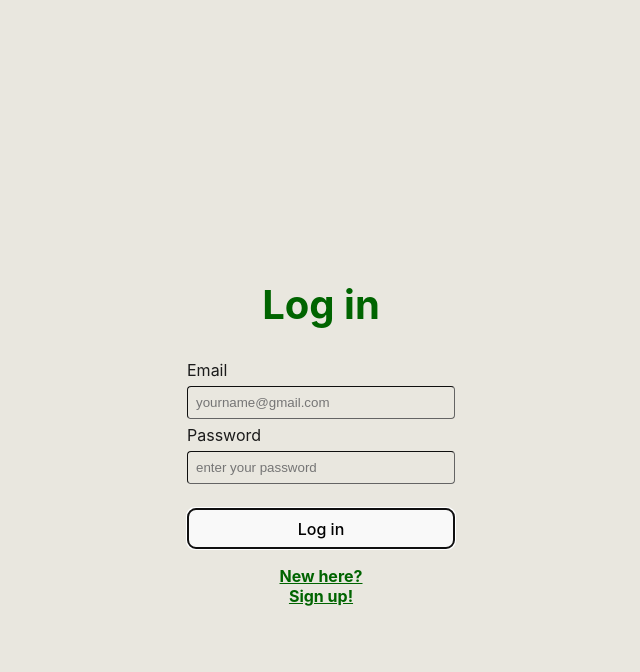
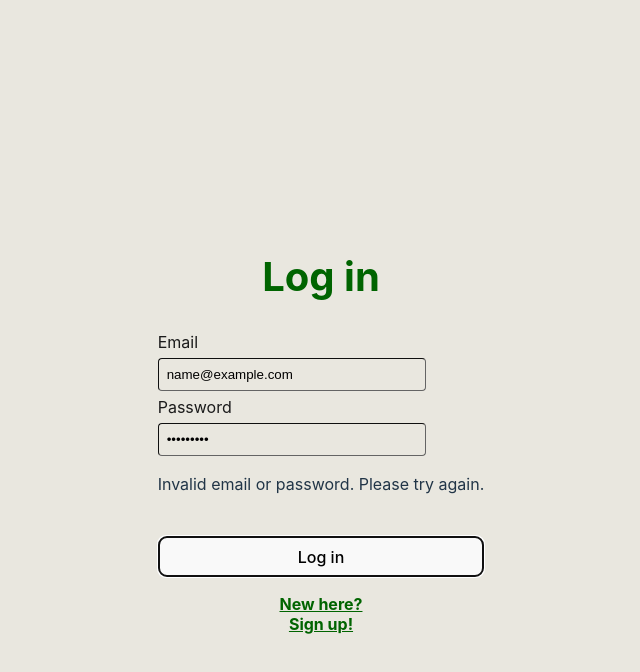
Before and after one commit to TechLabs-Berlin/ws24-skillswap, a React (Vite) app in the folder frontend/: page / in a window 1280 px wide. Both pictures are taken after typing "name@example.com", "Sample123" into the empty fields and a click on the button "Log in". Shown: the top 672 px of the page, without its empty margins (319-959 px from the left). Built offline with nearby package versions, Linux system fonts and the light colour scheme; no server answers.

Commit message:
connect server test 1

```diff
--- a/frontend/index.html
+++ b/frontend/index.html
@@ -2,7 +2,7 @@
 <html lang="en">
   <head>
     <meta charset="UTF-8" />
-    <link rel="icon" type="image/svg+xml" href="/frontend/src/assets/LogoGreen.svg" />
+    <link rel="icon" type="image/svg+xml" href="LogoGreen.svg" />
     <meta name="viewport" content="width=device-width, initial-scale=1.0" />
     <title>Skill Swap</title>
   </head>
--- a/frontend/package.json
+++ b/frontend/package.json
@@ -10,6 +10,7 @@
     "preview": "vite preview"
   },
   "dependencies": {
+    "axios": "^1.6.7",
     "react": "^18.2.0",
     "react-dom": "^18.2.0"
   },
--- a/frontend/src/App.jsx
+++ b/frontend/src/App.jsx
@@ -1,7 +1,7 @@
 import { useState } from 'react'
 import './App.css';
-import { Login } from './Login';
-import { Register } from './Register';
+import { Login } from './form/login/Login';
+import { Register } from './form/registration/Register';
 
 function App() {
   const [currentForm, setCurrentForm] = useState('login');
--- a/frontend/src/Login.jsx
+++ /dev/null
@@ -1,26 +0,0 @@
-import React, { useState} from "react";
-
-export const Login = (props) => {
-  const [email, setEmail] = useState('');
-  const [pass, setPass] = useState('');
-
-  const handleSubmit = (e) => {
-    e.preventDefault();
-    console.log(email);
-  }
-
-  return(
-    <div className="auth-form-container">
-      <h1 className="form-title">Log in</h1>
-      <form className="login-form" onSubmit={handleSubmit}>
-        <label htmlFor="email">Email</label>
-        <input value={email} type="email" placeholder="yourname@gmail.com" id="email" name="email"/>
-        <label htmlFor="password">Password</label>
-        <input value={pass} type="password" placeholder="enter your password" id="password" name="password"/>
-        <br></br>
-        <button type="submit">Log in</button>
-      </form>
-      <button className="txt-btn" onClick ={()=> props.onFormSwitch('register')}>New here? <br></br> Sign up!</button>
-    </div>
-  )
-}
--- a/frontend/src/Register.jsx
+++ /dev/null
@@ -1,29 +0,0 @@
-import React, { useState} from "react";
-
-export const Register = (props) => {
-  const [email, setEmail] = useState('');
-  const [pass, setPass] = useState('');
-  const [name, setName] = useState('');
-
-  const handleSubmit = (e) => {
-    e.preventDefault();
-    console.log(email);
-  }
-
-  return(
-    <div className="auth-form-container">
-      <h1 className="form-title">Sign up</h1>
-      <form className="reg-form" onSubmit={handleSubmit}>
-        <label htmlFor="name">Your name</label>
-        <input value={name} type="name" placeholder="your preferred name" id="name" name="name"/>
-        <label htmlFor="email">Email</label>
-        <input value={email} onChange={(e) => setEmail(e.target.value)} type="email" placeholder="yourname@gmail.com" id="email" name="email"/>
-        <label htmlFor="password">Password</label>
-        <input value={pass} onChange={(e) => setPass(e.target.value)} type="password" placeholder="enter your password" id="password" name="password"/>
-        <br></br>
-        <button type="submit">Sign up</button>
-      </form>
-      <button className="txt-btn" onClick={()=> props.onFormSwitch('login')}>Already have an account? <br></br> Login!</button>
-    </div>
-  )
-}
--- /dev/null
+++ b/frontend/src/form/login/Login.css
@@ -0,0 +1,3 @@
+.input-box {
+  color: black; /* Set font color to black */
+}
--- /dev/null
+++ b/frontend/src/form/login/Login.jsx
@@ -0,0 +1,58 @@
+import React, { useState } from "react";
+import axios from 'axios';
+import './Login.css'; // Import CSS file for component styles
+
+export const Login = (props) => {
+  const [email, setEmail] = useState('');
+  const [password, setPassword] = useState('');
+  const [error, setError] = useState('');
+
+  const handleSubmit = async (e) => {
+    e.preventDefault();
+    try {
+      const response = await axios.post('https://ws24-skillswap.onrender.com/api/auth/login', {
+        email: email,
+        password: password
+      });
+      console.log(response.data); // handle successful response from backend
+      // Redirect to dashboard or perform other actions upon successful login
+    } catch (error) {
+      console.error('Error logging in:', error); // handle error response from backend
+      setError('Invalid email or password. Please try again.');
+    }
+  }
+
+  return (
+    <div className="auth-form-container">
+      <h1 className="form-title">Log in</h1>
+      <form className="login-form" onSubmit={handleSubmit}>
+        <label htmlFor="email">Email</label>
+        <input
+          value={email}
+          type="email"
+          placeholder="yourname@gmail.com"
+          id="email"
+          name="email"
+          onChange={(e) => setEmail(e.target.value)}
+          className="input-box" // Add class for styling
+        />
+        <label htmlFor="password">Password</label>
+        <input
+          value={password}
+          type="password"
+          placeholder="Enter your password"
+          id="password"
+          name="password"
+          onChange={(e) => setPassword(e.target.value)}
+          className="input-box" // Add class for styling
+        />
+        {error && <p className="error-message">{error}</p>}
+        <br />
+        <button type="submit">Log in</button>
+      </form>
+      <button className="txt-btn" onClick={() => props.onFormSwitch('register')}>New here? <br /> Sign up!</button>
+    </div>
+  )
+}
+
+export default Login;
--- /dev/null
+++ b/frontend/src/form/registration/Register.css
@@ -0,0 +1,3 @@
+.input-box {
+  color: black; /* Set font color to black */
+}
--- /dev/null
+++ b/frontend/src/form/registration/Register.jsx
@@ -0,0 +1,66 @@
+import React, { useState } from "react";
+import axios from 'axios';
+import './Register.css'; // Import CSS file for component styles
+
+export const Register = (props) => {
+  const [name, setName] = useState('');
+  const [email, setEmail] = useState('');
+  const [password, setPassword] = useState('');
+
+  const handleSubmit = async (e) => {
+    e.preventDefault();
+    try {
+      const response = await axios.post('https://w24-skillswap.onrender.com/api/auth/login', {
+        name: name,
+        email: email,
+        password: password
+      });
+      console.log(response.data); // handle successful response from backend
+    } catch (error) {
+      console.error('Error registering user:', error); // handle error response from backend
+    }
+  }
+
+  return (
+    <div className="auth-form-container">
+      <h1 className="form-title">Sign up</h1>
+      <form className="reg-form" onSubmit={handleSubmit}>
+        <label htmlFor="name">Your name</label>
+        <input
+          value={name}
+          type="text"
+          placeholder="Your preferred name"
+          id="name"
+          name="name"
+          onChange={(e) => setName(e.target.value)}
+          className="input-box" // Add class for styling
+        />
+        <label htmlFor="email">Email</label>
+        <input
+          value={email}
+          type="email"
+          placeholder="yourname@gmail.com"
+          id="email"
+          name="email"
+          onChange={(e) => setEmail(e.target.value)}
+          className="input-box" // Add class for styling
+        />
+        <label htmlFor="password">Password</label>
+        <input
+          value={password}
+          type="password"
+          placeholder="Enter your password"
+          id="password"
+          name="password"
+          onChange={(e) => setPassword(e.target.value)}
+          className="input-box" // Add class for styling
+        />
+        <br />
+        <button type="submit">Sign up</button>
+      </form>
+      <button className="txt-btn" onClick={() => props.onFormSwitch('login')}>Already have an account? <br /> Login!</button>
+    </div>
+  )
+}
+
+export default Register;
```
Also changed, not shown: frontend/LogoGreen.svg (renamed from frontend/src/assets/LogoGreen.svg), 1 other file (tests, documents, lock files or other folders).
